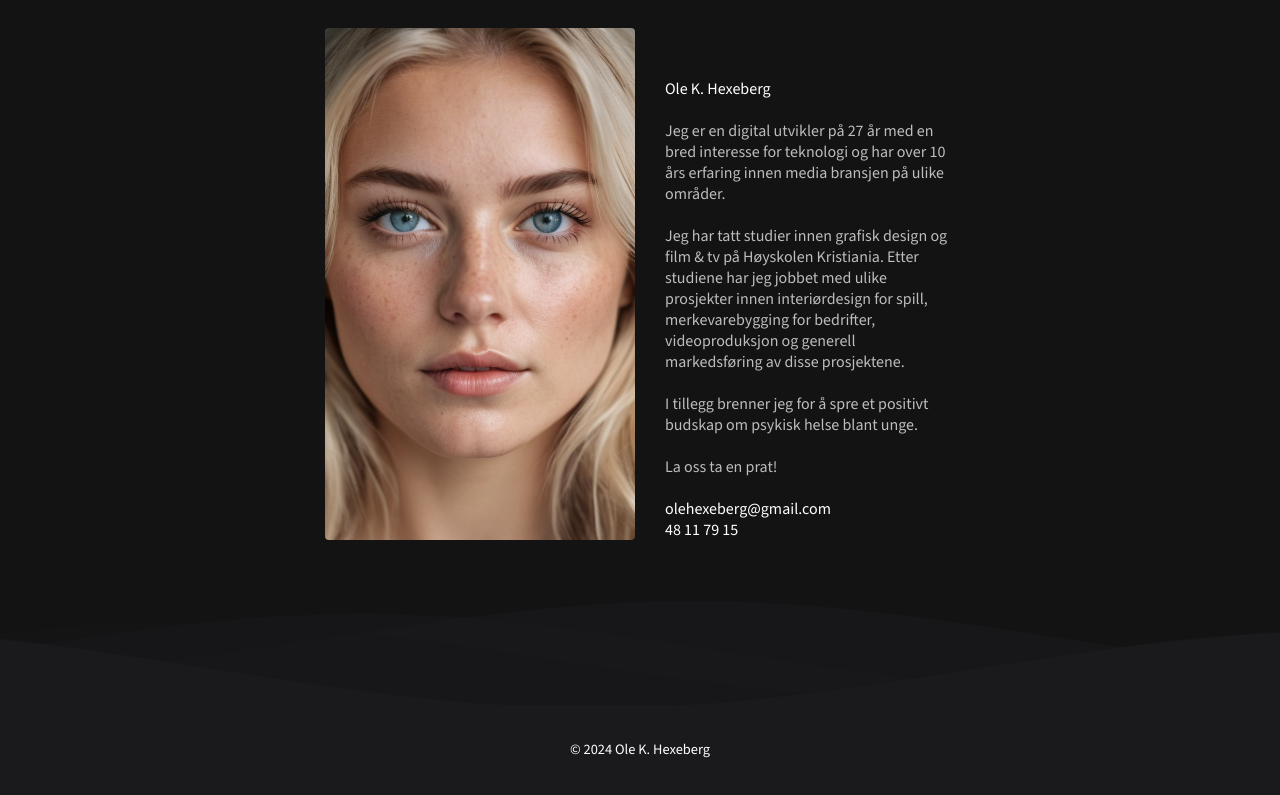
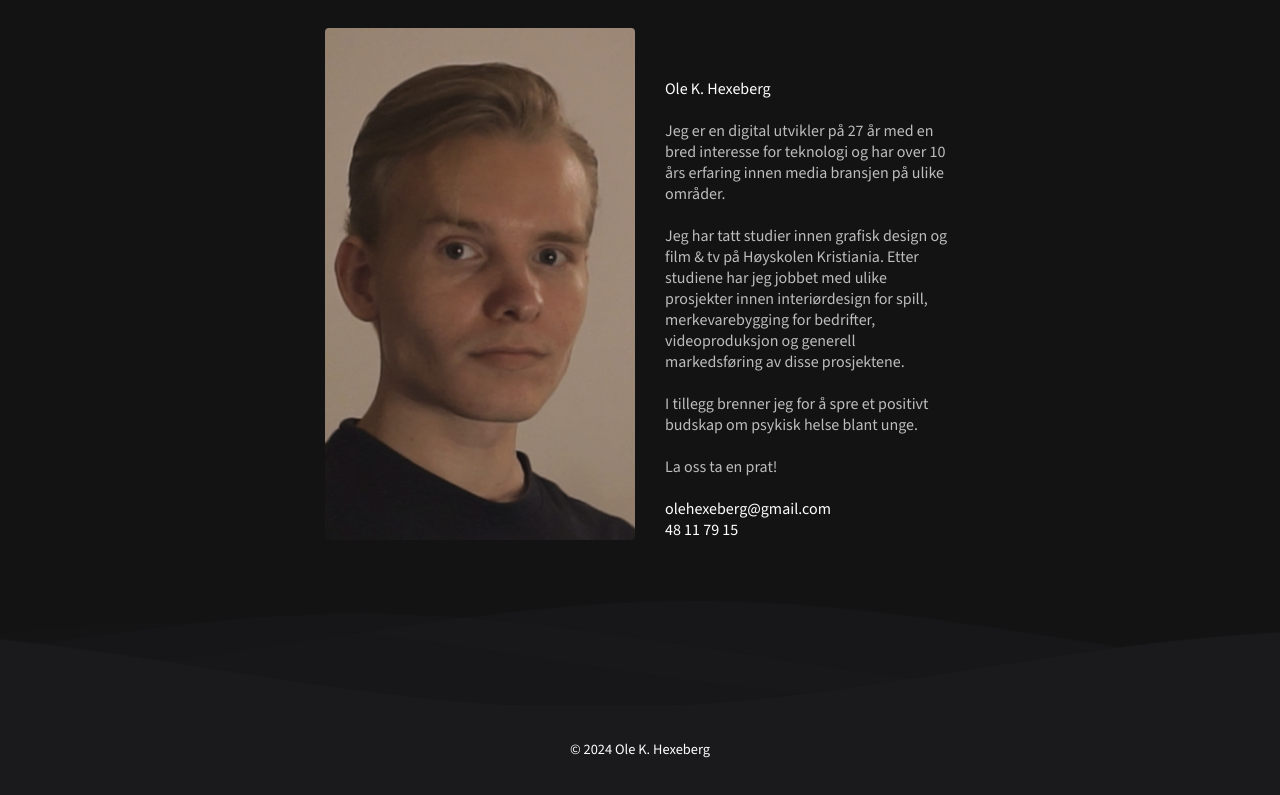
Before and after one commit to hexebergmedia/hexeberg, a plain HTML site: page index.html in a window 1280 px wide. Shown: the part 1347-2142 px from the top of the page. Drawn offline with nearby package versions, Linux system fonts and the light colour scheme.

Commit message:
Add files via upload

```diff
--- a/index.html
+++ b/index.html
@@ -56,7 +56,7 @@
             </section>
             <section class="flex-container-meg" id="about-me-section">
                 <div class="column"></div>
-                <div class="column" class="column-link" style="background-image: url('ai_prosjekt.png');"></div>
+                <div class="column" class="column-link" style="background-image: url('profile_pic.png');"></div>
                 <div class="column"><p><em>Ole K. Hexeberg</em><br><br>Jeg er en digital utvikler på 27 år med en bred interesse for teknologi og har over 10 års erfaring innen media bransjen på ulike områder.<br><br>Jeg har tatt studier innen grafisk design og film & tv på Høyskolen Kristiania. Etter studiene har jeg jobbet med ulike prosjekter innen interiørdesign for spill, merkevarebygging for bedrifter, videoproduksjon og generell markedsføring av disse prosjektene.<br><Br>I tillegg brenner jeg for å spre et positivt budskap om psykisk helse blant unge.<br><br>La oss ta en prat!<br><br><em>olehexeberg@gmail.com<br>48 11 79 15</em></p></div>
                 <div class="column"></div>
             </section>
```
Also changed, not shown: profile_pic.png (added).
